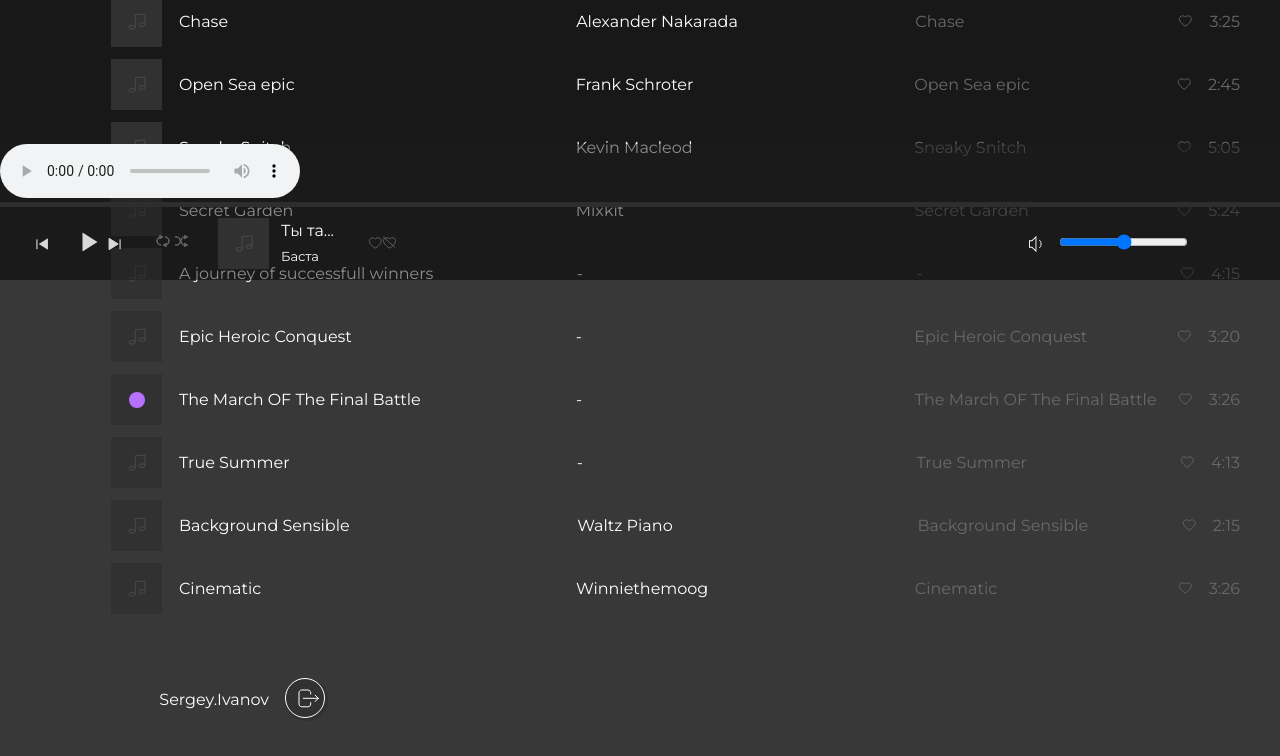
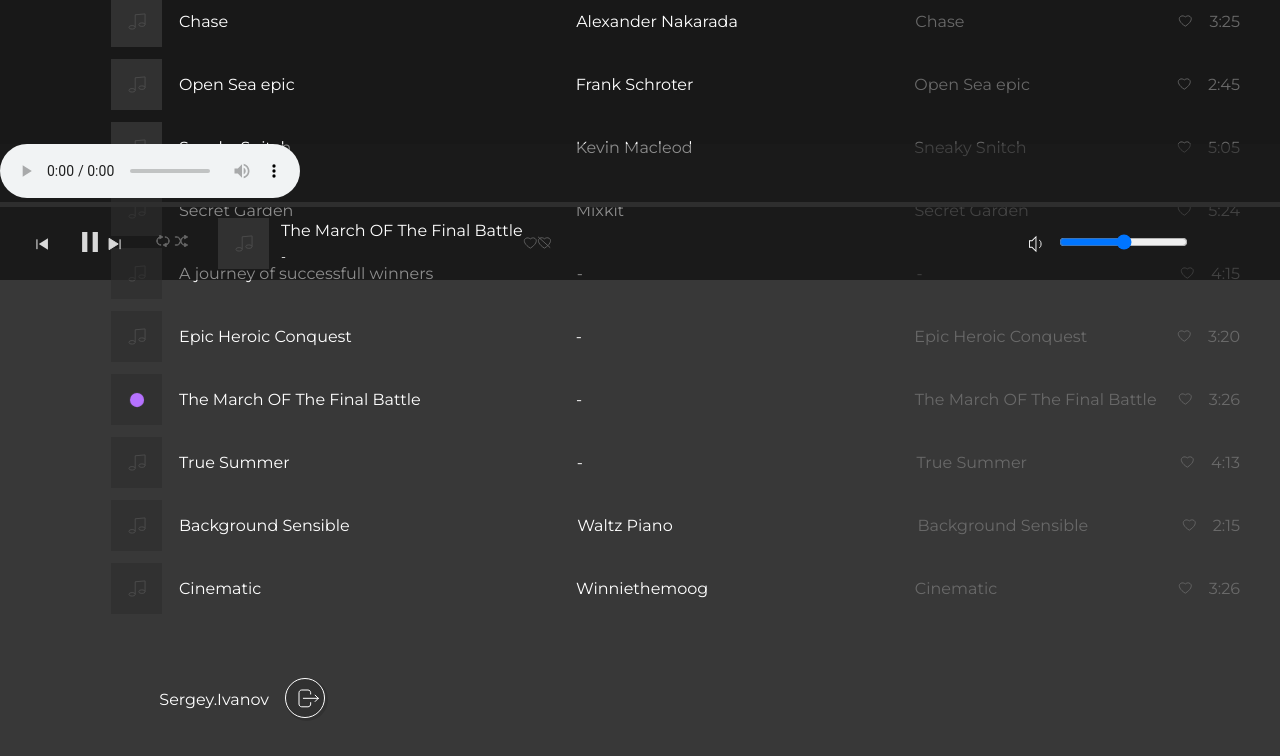
Before and after one commit to Leyley1115/skypro-music, a Next.js app: page / in a window 1280 px wide. Both pictures are taken after a click on the element 675 px from the left and 399 px from the top of the page. Shown: the top 756 px of the page. Built offline with nearby package versions, Linux system fonts and the light colour scheme.

Commit message:
кнопка паузы/пуска и имя/исполнитель в плеере

```diff
--- a/src/app/components/Bar/Bar.tsx
+++ b/src/app/components/Bar/Bar.tsx
@@ -5,12 +5,21 @@ import Link from 'next/link';
 import { useAppDispatch, useAppSelector } from '@/src/store/store';
 import { useRef } from 'react';
 import { setIsPLay } from '@/src/store/features/trackSlice';
+import { useEffect } from 'react';
 
 export default function Bar() {
   const currentTrack = useAppSelector((state) => state.tracks.currentTrack);
   const audioRef = useRef<HTMLAudioElement | null>(null);
   const dispatch = useAppDispatch();
   const isPlay = useAppSelector((state) => state.tracks.isPlay);
+
+  useEffect(() => {
+    if (audioRef.current && currentTrack) {
+      audioRef.current.src = currentTrack.track_file;
+      audioRef.current.play();
+      dispatch(setIsPLay(true));
+    }
+  }, [currentTrack]);
 
   if (!currentTrack) return <></>;
 
@@ -47,9 +56,16 @@ export default function Bar() {
                   !isPlay ? playTrack() : pauseTrack();
                 }}
               >
-                <svg className={styles.player__btnPlaySvg}>
-                  <use xlinkHref="./img/icon/sprite.svg#icon-play"></use>
-                </svg>
+                {!isPlay && (
+                  <svg className={styles.player__btnPlaySvg}>
+                    <use xlinkHref="./img/icon/sprite.svg#icon-play"></use>
+                  </svg>
+                )}
+                {isPlay && (
+                  <svg className={styles.player__btnPlaySvg}>
+                    <use xlinkHref="./img/icon/sprite.svg#icon-pause"></use>
+                  </svg>
+                )}
               </div>
 
               <div className={styles.player__btnNext}>
@@ -81,13 +97,13 @@ export default function Bar() {
 
                 <div className={styles.trackPlay__author}>
                   <Link className={styles.trackPlay__authorLink} href="">
-                    Ты та...
+                    {currentTrack.name}
                   </Link>
                 </div>
 
                 <div className={styles.trackPlay__album}>
                   <Link className={styles.trackPlay__albumLink} href="">
-                    Баста
+                    {currentTrack.author}
                   </Link>
                 </div>
               </div>
```
Also changed, not shown: public/img/icon/pause.svg (added).
